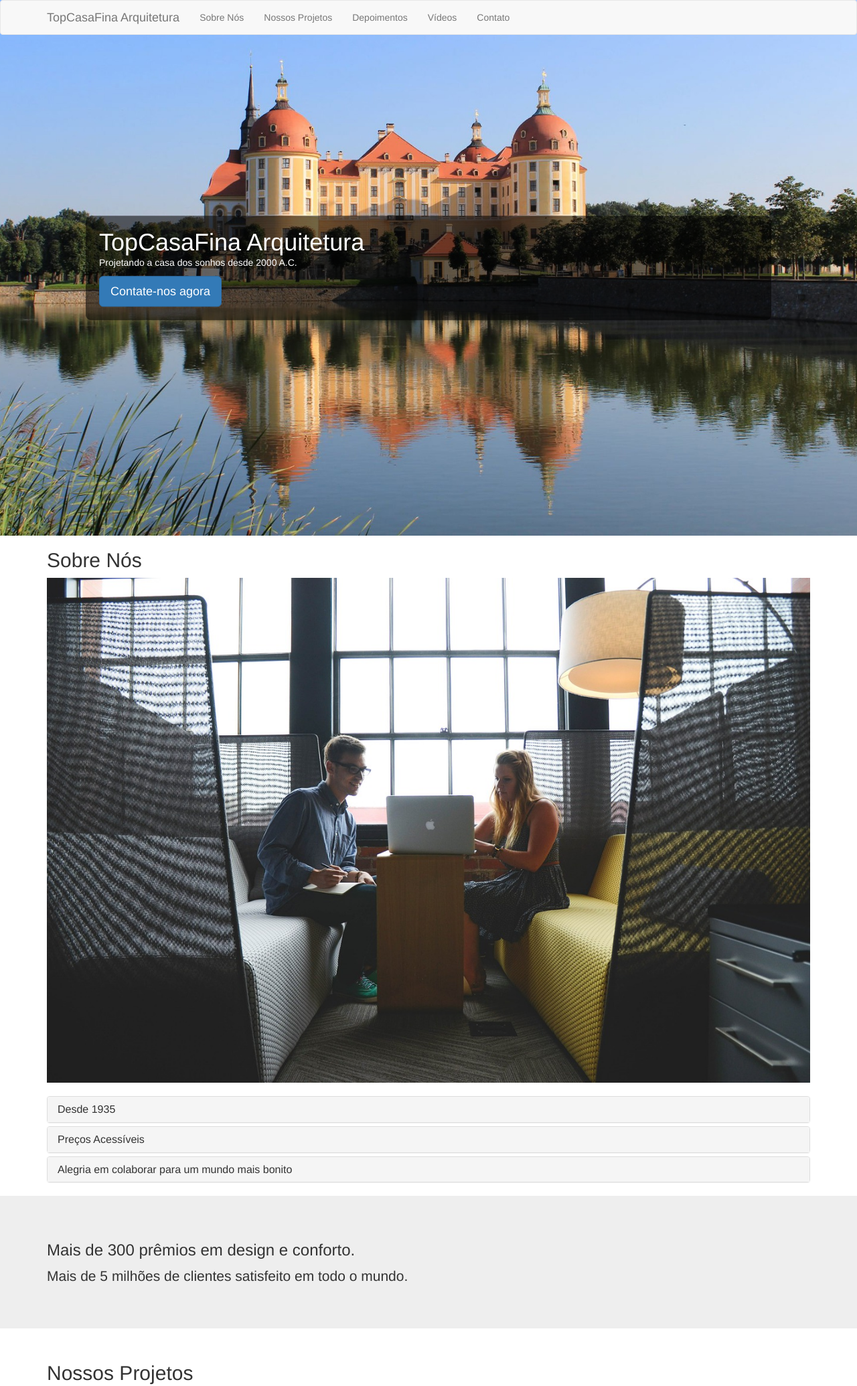
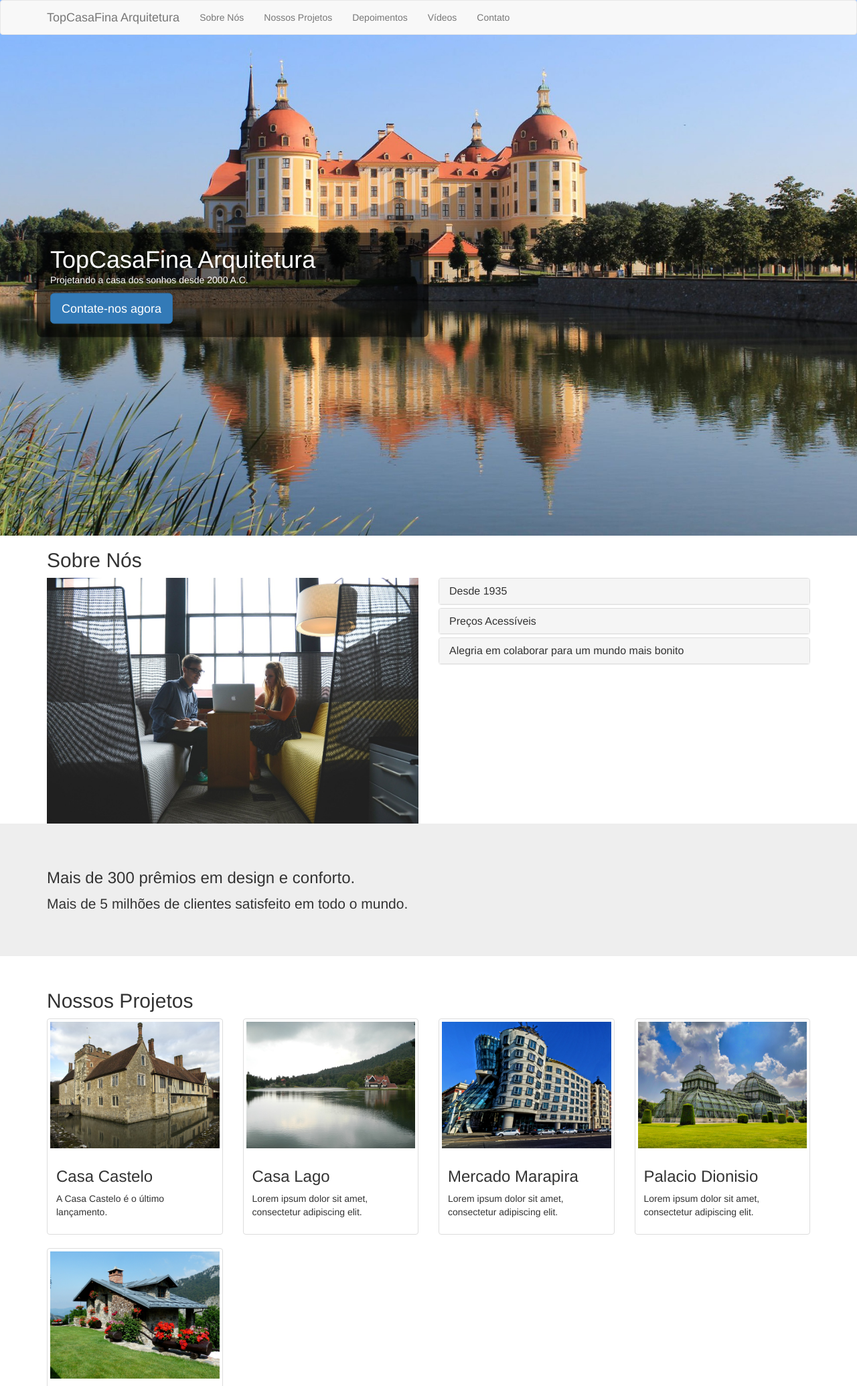
Before and after one commit to suspecie/estudos-bootstrap-alura, a plain HTML site: page index.html in a window 1280 px wide. Shown: the top 2070 px of the page at 67% size. Drawn offline with Linux system fonts and the light colour scheme.

Commit message:
Aula 9 - Deixando o site responsivo em telas maiores - @media cols e row

```diff
--- a/index.html
+++ b/index.html
@@ -36,11 +36,14 @@
             </div>
         </nav>
         <!--banner principal -->
+        <div class="container topcasafina-bannerWrapper">
           <div class="topcasafina-banner">
             <h1>TopCasaFina Arquitetura</h1>
             <p>Projetando a casa dos sonhos desde 2000 A.C.</p>
             <button class="btn btn-primary btn-lg">Contate-nos agora</button>
           </div>
+        </div>
+
     </header>
 
 
@@ -48,9 +51,10 @@
     <!--SOBRE NOS -->
     <section id="sobre-nos" class="container">
         <h2> Sobre Nós</h2>
-        <img class="img-responsive" src="img/empresa.jpg" />
+        <div class="row">
+          <img class="img-responsive col-sm-6" src="img/empresa.jpg" />
 
-        <div class="panel-group" id="paineis-sobre">
+          <div class="panel-group col-sm-6" id="paineis-sobre">
               <div class="panel panel-default">
                   <div class="panel-heading">
                       <h3 class="panel-title" data-toggle="collapse" data-target="#primeiro_paragrafo" data-parent="#paineis-sobre">Desde 1935</h3>
@@ -87,6 +91,7 @@
                   </div>
               </div>
           </div>
+        </div>
     </section>
 
     <!--BANNER -->
@@ -100,14 +105,19 @@
     <!--NOSSOS PROJETOS -->
     <section id="nossos-projetos" class="container">
         <h2>Nossos Projetos</h2>
+
+        <div class="row">
+          <div class="col-sm-6 col-md-4 col-lg-3">
             <figure class="thumbnail">
                 <img src="img/projetos/casa-castelo.png" alt="Foto da Casa Castelo">
                 <figcaption class="caption">
                     <h3>Casa Castelo</h3>
-                <p>A Casa Castelo é o último lançamento a TopCasaFina Arquitetura, feita para um monge.</p>
+                    <p>A Casa Castelo é o último lançamento.</p>
                 </figcaption>
             </figure>
+          </div>
 
+          <div class="col-sm-6 col-md-4 col-lg-3">
             <figure class="thumbnail">
                 <img src="img/projetos/casa-lago.png" alt="Foto da Casa Lago">
                 <figcaption class="caption">
@@ -115,7 +125,9 @@
                     <p>Lorem ipsum dolor sit amet, consectetur adipiscing elit.</p>
                 </figcaption>
             </figure>
+          </div>
 
+          <div class="col-sm-6 col-md-4 col-lg-3">
             <figure class="thumbnail">
                 <img src="img/projetos/mercado-marapira.png" alt="Foto da Casa Castelo">
                 <figcaption class="caption">
@@ -123,7 +135,9 @@
                     <p>Lorem ipsum dolor sit amet, consectetur adipiscing elit.</p>
                 </figcaption>
             </figure>
+          </div>
 
+          <div class="col-sm-6 col-md-4 col-lg-3">
             <figure class="thumbnail">
                 <img src="img/projetos/palacio-dionisio.png" alt="Foto da Casa Castelo">
                 <figcaption class="caption">
@@ -131,7 +145,9 @@
                     <p>Lorem ipsum dolor sit amet, consectetur adipiscing elit.</p>
                 </figcaption>
             </figure>
+          </div>
 
+          <div class="col-sm-6 col-md-4 col-lg-3">
             <figure class="thumbnail">
                 <img src="img/projetos/residencia-ludi.png" alt="Foto da Casa Castelo">
                 <figcaption class="caption">
@@ -139,6 +155,9 @@
                     <p>Lorem ipsum dolor sit amet, consectetur adipiscing elit.</p>
                 </figcaption>
             </figure>
+          </div>
+
+        <div>
     </section>
 
     <!--DEPOIMENTOS -->
@@ -190,8 +209,9 @@
         </div>
     </section>
 
+    <div class="row">
       <!--VIDEO INSTITUCIONAL -->
-    <section id="video" class="container">
+      <section id="video" class="container col-sm-6">
           <h2>Video Institucional</h2>
           <!-- 16:9 aspect ratio -->
           <div class="embed-responsive embed-responsive-16by9">
@@ -200,7 +220,7 @@
       </section>
 
       <!--CONTATO -->
-    <section id="contato" class="container">
+      <section id="contato" class="container col-sm-6">
           <h2>Contato</h2>
           <p>Entre em contato conosco</p>
           <form>
@@ -242,6 +262,8 @@
               <button class="btn btn-primary" type="submit">Enviar</button>
           </form>
       </section>
+    </div>
+
 
     <!--ENDEREÇO -->
     <footer>
--- a/style.css
+++ b/style.css
@@ -32,24 +32,23 @@ footer address:last-child {
     font-size: 24px;
 }
 
-html,body{
+html, body {
     height: 100%
 }
 
-header{
+header {
     background-image: url(img/castelo.jpg);
     height: 100%;
     background-size: cover;
     background-position: top center;
-  position: relative;
 }
 
-header h1{
+header h1 {
     margin-top: 0;
     margin-bottom: 0;
 }
 
-.topcasafina-banner{
+.topcasafina-banner {
     color: #FFF;
     background-color: rgba(0, 0, 0, 0.55);
     padding: 20px;
@@ -57,7 +56,32 @@ header h1{
     border-radius: 8px;
     position: absolute;
     top: 50%;
-  left:50%;
-  transform: translate(-50%,-50%);
+    left: 50%;
+    transform: translate(-50%, -50%);
     transition: 0.3s;
 }
+
+
+/*TABLET*/
+
+@media(min-width:768px) {
+    #paineis-sobre {
+        margin-top: 0;
+    }
+}
+
+
+/*DESKTOP*/
+
+@media(min-width:992px) {
+    .topcasafina-banner {
+      left: 0;
+      transform: translate(0%,-80%);
+      width: 50%;
+    }
+
+    .topcasafina-bannerWrapper{
+      position: relative;
+      height: 100%
+    }
+}
```
Lines whose indentation alone changed are shown as unchanged.
